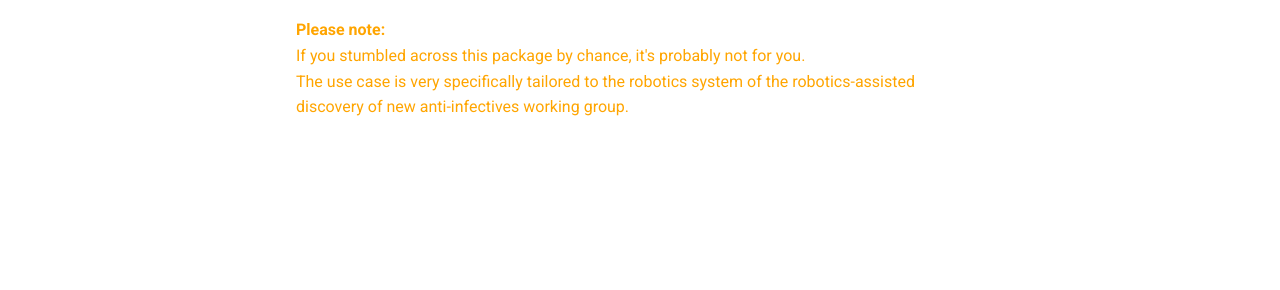
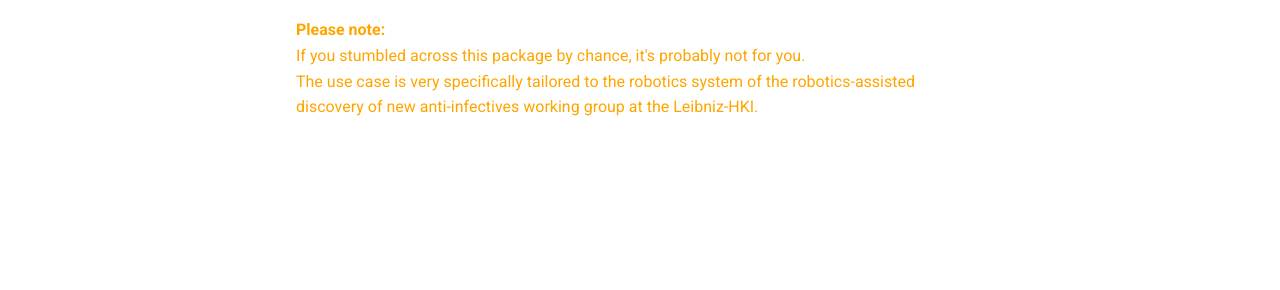
Before and after one commit to Robotic-Discovery-of-Antiinfectives/rda-toolbox, an MkDocs documentation site: the page built from docs/index.md, in a window 1280 px wide. Shown: the part 271-561 px from the top of the page. Built offline with MkDocs 1.6.1 and Material for MkDocs 9.7.7, drawn with Linux system fonts in a browser that asks for light colours; comment, search, counter and statistics services are not loaded.

Commit message:
add Leibniz-HKI mentioning

```diff
--- a/docs/index.md
+++ b/docs/index.md
@@ -5,5 +5,5 @@
 <span style="color:Orange">
   **Please note:**<br>
   If you stumbled across this package by chance, it's probably not for you.<br>
-  The use case is very specifically tailored to the robotics system of the robotics-assisted discovery of new anti-infectives working group.
+  The use case is very specifically tailored to the robotics system of the robotics-assisted discovery of new anti-infectives working group at the Leibniz-HKI.
 </span>
```
